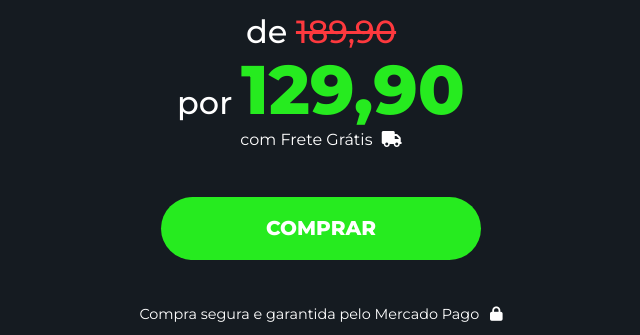
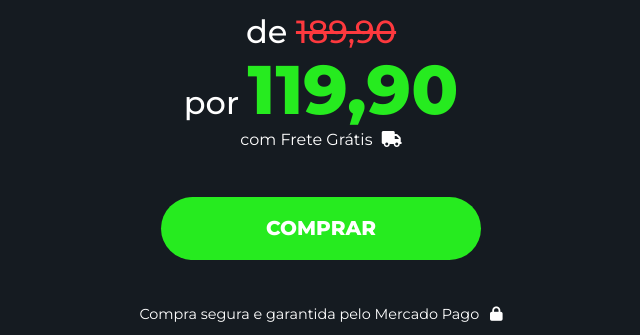
Before and after one commit to YupieShop/yupieshop.github.io, a plain HTML site: page index.html in a window 1280 px wide. Shown: the part 3479-3814 px from the top of the page, without its empty margins (319-959 px from the left). Drawn offline with nearby package versions, Linux system fonts and the light colour scheme.

Commit message:
Update index.html

```diff
--- a/index.html
+++ b/index.html
@@ -134,7 +134,7 @@
             <h2>de <s>189,90</s></h2>
           </p>
           <p>
-            <h2>por </h2><h1>129,90</h1>
+            <h2>por </h2><h1>119,90</h1>
           </p>
           <p>
             com Frete Grátis <i class="fa fa-truck"></i>
```
